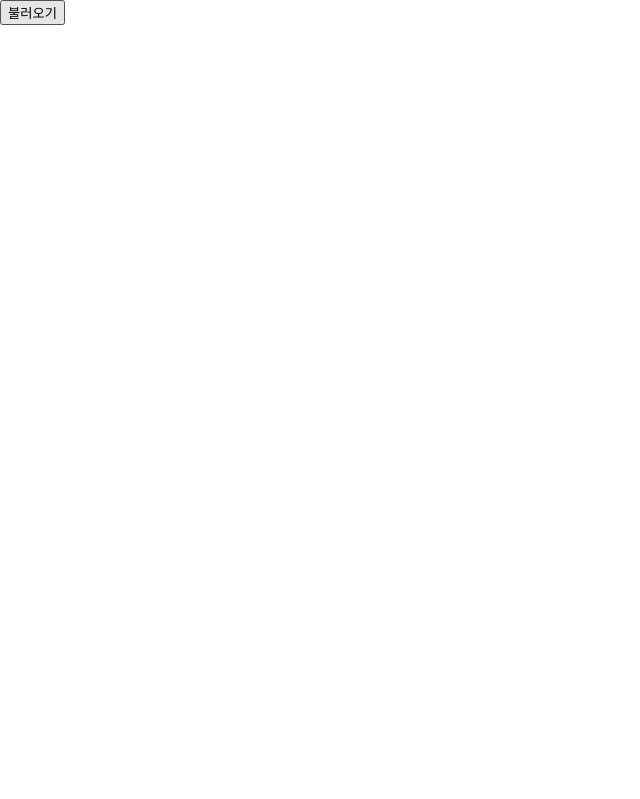
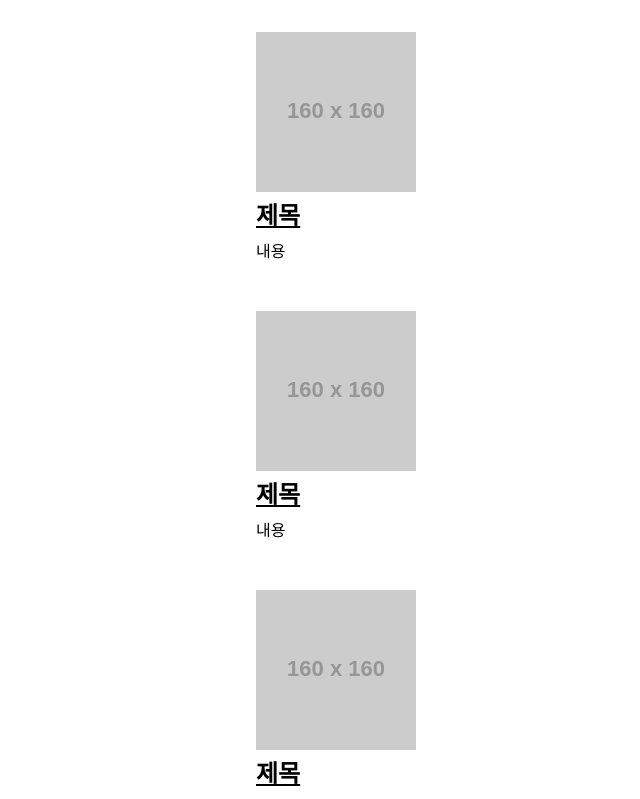
Before and after one commit to honaseung/news-viewer, a React (Create React App) app: page / in a window 1280 px wide. Shown: the top 799 px of the page, without its empty margins (0-640 px from the left). Built offline with nearby package versions, Linux system fonts and the light colour scheme.

Commit message:
create iterable components

```diff
--- a/src/App.js
+++ b/src/App.js
@@ -1,5 +1,6 @@
 import axios from 'axios';
 import { useState } from 'react';
+import NewsList from './components/NewsList';
 
 function App() {
     const [data, setData] = useState(null);
@@ -15,16 +16,7 @@
     };
     return (
         <div>
-            <div>
-                <button onClick={onClick}>불러오기</button>
-            </div>
-            {data && (
-                <textarea
-                    rows={7}
-                    value={JSON.stringify(data, null, 2)}
-                    readOnly={true}
-                />
-            )}
+            <NewsList />
         </div>
     );
 }
--- /dev/null
+++ b/src/components/NewsItem.js
@@ -0,0 +1,55 @@
+import styled from 'styled-components';
+
+const NesItemBlock = styled.div`
+    display: flex, .thumbnail {
+        margin-left: 1rem;
+        img {
+            display: block;
+            width: 160px;
+            height: 100px;
+            object-fit: cover;
+        }
+    }
+    .contents {
+        h2 {
+            margin: 0;
+            a {
+                color: black;
+            }
+        }
+        p {
+            margin: 0;
+            line-height: 1.5;
+            margin-top: 0.5rem;
+            white-space: normal;
+        }
+    }
+    & + & {
+        margin-top: 3rem;
+    }
+`;
+
+const NewsItems = ({ article }) => {
+    const { title, description, url, urlToImg } = article;
+    return (
+        <NesItemBlock>
+            {urlToImg && (
+                <div className="thumbnail">
+                    <a href={url} target="_blank" rel="noopener noreferrer">
+                        <img src={urlToImg} alt="thumbnail" />
+                    </a>
+                </div>
+            )}
+            <div className="contents">
+                <h2>
+                    <a href={url} target="_blank" rel="noopener noreferrer">
+                        {title}
+                    </a>
+                </h2>
+                <p>{description}</p>
+            </div>
+        </NesItemBlock>
+    );
+};
+
+export default NewsItems;
--- /dev/null
+++ b/src/components/NewsList.js
@@ -0,0 +1,41 @@
+import styled from 'styled-components';
+import NewsItems from './NewsItem';
+
+const NewsListBlock = styled.div`
+    box-sizing: border-box;
+    padding-bottom: 3rem;
+    width: 768px;
+    margin: 0 auto;
+    margin-top: 2rem;
+    @media screen and (max-width: 768px) {
+        width: 100%;
+        padding-left: 1rem;
+        padding-right: 1rem;
+    }
+`;
+
+const sample = [
+    {
+        title: '제목',
+        url: 'https://google.com',
+        urlToImg: 'https://via.placeholder.com/160',
+        description: '내용',
+    },
+];
+
+const NewsList = () => {
+    return (
+        <NewsListBlock>
+            <NewsItems article={sample[0]} />
+            <NewsItems article={sample[0]} />
+            <NewsItems article={sample[0]} />
+            <NewsItems article={sample[0]} />
+            <NewsItems article={sample[0]} />
+            <NewsItems article={sample[0]} />
+            <NewsItems article={sample[0]} />
+            <NewsItems article={sample[0]} />
+        </NewsListBlock>
+    );
+};
+
+export default NewsList;
```
